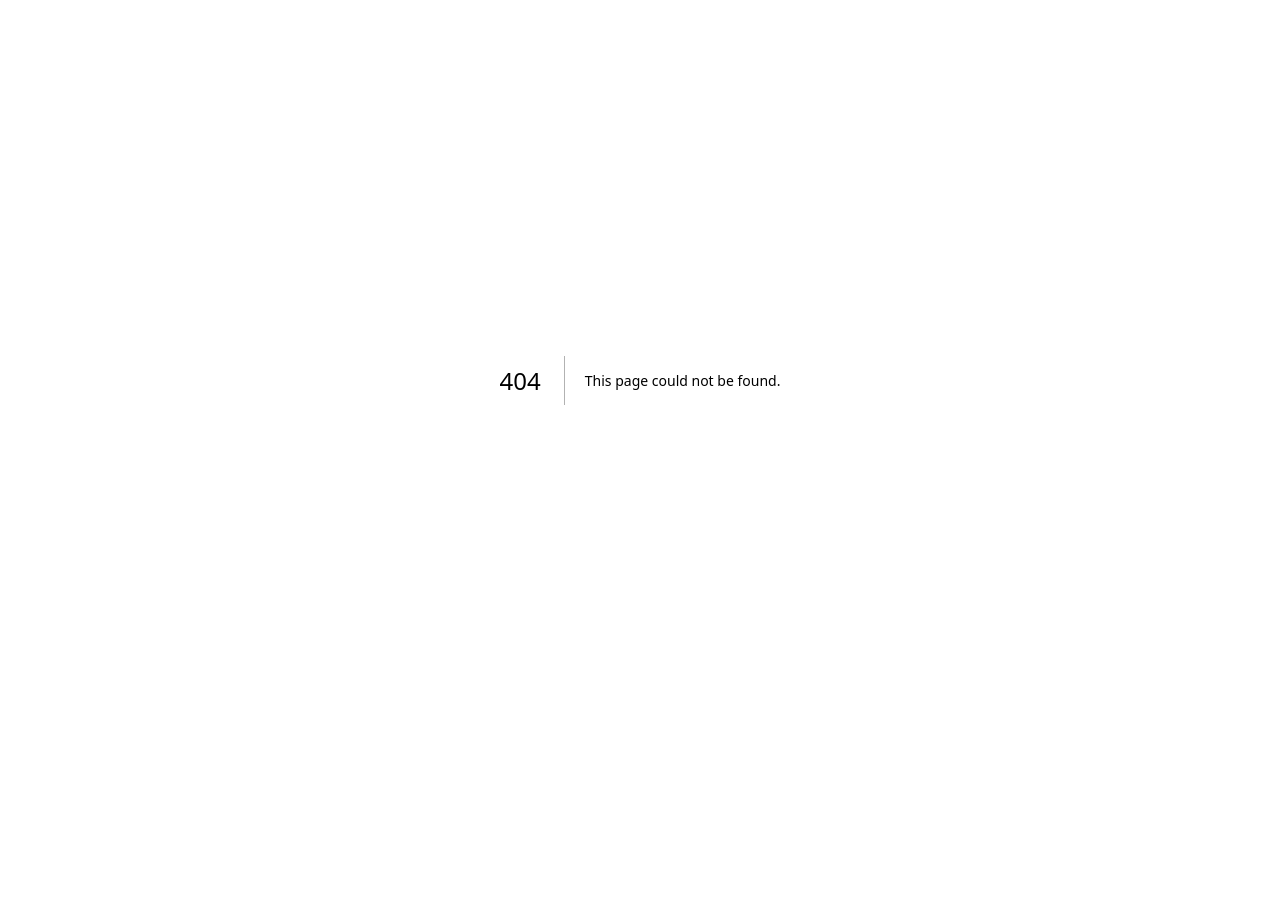
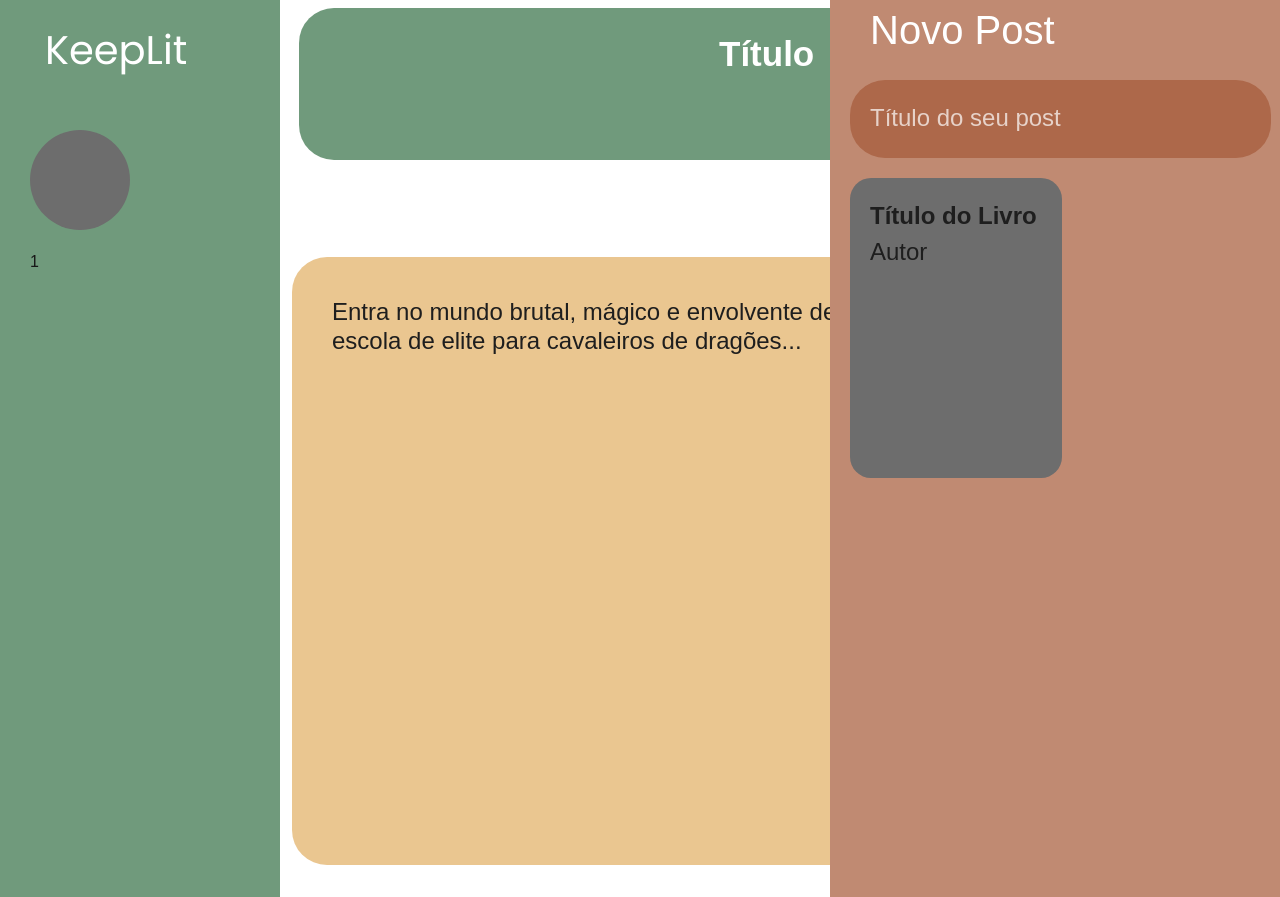
Before and after one commit to nogueiraluiz/modelagem-2024-3, a Next.js app in the folder site-fontEnd/keeplit/: page /usuario/post/1 in a window 1280 px wide. Before the commit this address had no page. Shown: the part 20-917 px from the top of the page. Before the commit the page ends 800 px from the top, so only its background shows below. Built offline with nearby package versions, Linux system fonts and the light colour scheme.

Commit message:
primeiros passos página de publicação individual

```diff
--- /dev/null
+++ b/site-fontEnd/keeplit/src/app/usuario/post/[nome]/page.tsx
@@ -0,0 +1,62 @@
+'use client';
+
+import { useParams } from 'next/navigation';
+import './style.css';
+
+export default function Home() {
+  const params = useParams();
+  const { nome } = params;
+
+  return (
+    <div className="main-background">
+      {/* Navbar Esquerda */}
+      <div className="left-navbar">
+        <div className="logo">KeepLit</div>
+        <div className="user-profile">
+          <div className="user-avatar"></div>
+          <h2>{nome}</h2>
+        </div>
+        <div className="logout-button">
+          <img src="./images/icon.png" alt="Logout Icon" className="logout-icon" />
+          Logout
+        </div>
+      </div>
+
+      {/* Conteúdo Principal */}
+      <div className="main-container">
+        <div className="main-header">
+          <h1 className="title-text">Título</h1>
+          <div className="date-time">
+            <span>08/01/2025</span>
+            <span>14:00</span>
+          </div>
+        </div>
+
+        <div className="content-box">
+          <p className="body-text">
+            Entra no mundo brutal, mágico e envolvente de uma escola de elite para cavaleiros de dragões...
+          </p>
+        </div>
+      </div>
+
+      {/* Navbar Direita */}
+      <div className="right-navbar">
+        <h2 className="new-post-title">Novo Post</h2>
+        <div className="post-section">
+          <input
+            type="text"
+            placeholder="Título do seu post"
+            className="post-input"
+          />
+        </div>
+        <div className="book-card">
+          <h3 className="book-title">Título do Livro</h3>
+          <p className="book-author">Autor</p>
+        </div>
+        <button className="publish-button">
+          <span>Publicar</span>
+        </button>
+      </div>
+    </div>
+  );
+}
--- /dev/null
+++ b/site-fontEnd/keeplit/src/app/usuario/post/[nome]/style.css
@@ -0,0 +1,193 @@
+/* styles.css */
+@import url('https://fonts.googleapis.com/css2?family=Inter:wght@300;400;500;700&family=Poppins&display=swap');
+
+:root {
+  --primary-green: #709A7C;
+  --primary-brown: #C08A72;
+  --secondary-brown: #AD684A;
+  --accent-yellow: #E2AC59;
+  --dark-gray: #6D6D6D;
+  --light-beige: #EAC690;
+}
+
+/* Layout Principal */
+.macbook-screen {
+  position: relative;
+  width: 1728px;
+  height: 1041px;
+  background: #FFFFFF;
+  display: flex;
+  font-family: 'Inter', sans-serif;
+}
+
+.main-background {
+  background: #FFFFFF;
+  display: flex;
+  width: 100%;
+  height: 100vh;
+}
+
+/* Navbar Esquerda */
+.left-navbar {
+  position: absolute;
+  width: 280px;
+  height: 1041px;
+  background: var(--primary-green);
+  padding: 20px;
+}
+
+.logo {
+  font-family: 'Poppins', sans-serif;
+  font-size: 40px;
+  color: white;
+  margin: 20px 0 50px 25px;
+}
+
+.user-profile {
+  position: absolute;
+  top: 150px;
+  left: 30px;
+}
+
+.user-avatar {
+  width: 100px;
+  height: 100px;
+  border-radius: 50%;
+  background: var(--dark-gray);
+  margin-bottom: 20px;
+}
+
+.logout-button {
+  position: absolute;
+  bottom: 50px;
+  left: 30px;
+  color: white;
+  cursor: pointer;
+}
+
+.logout-icon {
+  width: 20px;
+  height: 20px;
+  margin-right: 10px;
+}
+
+/* Conteúdo Central */
+.main-container {
+  position: absolute;
+  left: 280px;
+  width: 960px;
+}
+
+.main-header {
+  position: relative;
+  width: 960px;
+  height: 152px;
+  background: var(--primary-green);
+  border-radius: 35px;
+  margin: 28px 0 0 19px;
+  padding: 20px;
+}
+
+.title-text {
+  font-weight: 700;
+  font-size: 35px;
+  color: #FFFFFF;
+  margin-left: 400px;
+}
+
+.date-time {
+  position: absolute;
+  right: 30px;
+  top: 20px;
+  color: #FFFFFF;
+  opacity: 0.64;
+  font-size: 20px;
+}
+
+.content-box {
+  position: absolute;
+  width: 661px;
+  height: 608px;
+  top: 277px;
+  left: 12px;
+  background: var(--light-beige);
+  border-radius: 35px;
+  padding: 40px;
+}
+
+.body-text {
+  font-size: 24px;
+  line-height: 29px;
+  color: #1E1E1E;
+}
+
+/* Navbar Direita */
+.right-navbar {
+  position: absolute;
+  width: 450px;
+  height: 1041px;
+  right: 0;
+  background: var(--primary-brown);
+  padding: 20px;
+}
+
+.new-post-title {
+  font-size: 40px;
+  color: #FFFFFF;
+  margin-left: 20px;
+}
+
+.post-section {
+  width: 421px;
+  height: 78px;
+  background: var(--secondary-brown);
+  border-radius: 35px;
+  margin: 20px 0;
+  padding: 20px;
+}
+
+.post-input {
+  background: transparent;
+  border: none;
+  color: white;
+  font-size: 24px;
+  width: 100%;
+}
+
+.post-input::placeholder {
+  color: rgba(255, 255, 255, 0.7);
+}
+
+.book-card {
+  width: 211.84px;
+  height: 300px;
+  background: var(--dark-gray);
+  border-radius: 21px;
+  padding: 20px;
+  margin: 20px 0;
+}
+
+.book-title {
+  font-weight: 700;
+  font-size: 24px;
+  color: #1E1E1E;
+}
+
+.book-author {
+  font-weight: 300;
+  font-size: 24px;
+  color: #1E1E1E;
+}
+
+.publish-button {
+  position: absolute;
+  bottom: 50px;
+  right: 50px;
+  background: var(--secondary-brown);
+  border: 3px solid #A35636;
+  border-radius: 30px;
+  color: white;
+  padding: 15px 30px;
+  font-size: 24px;
+  cursor: pointer;
+}
```
Also changed, not shown: site-fontEnd/keeplit/src/app/usuario/post/[nome]/images/icon.png (added).
